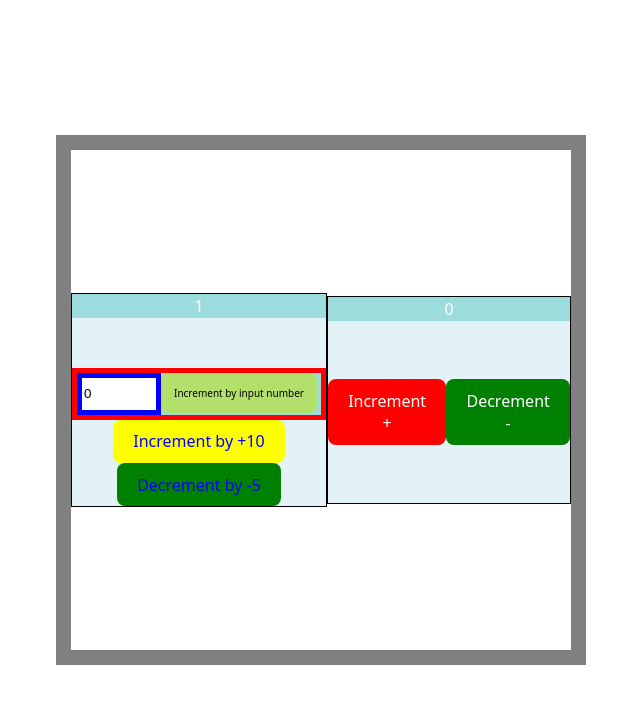
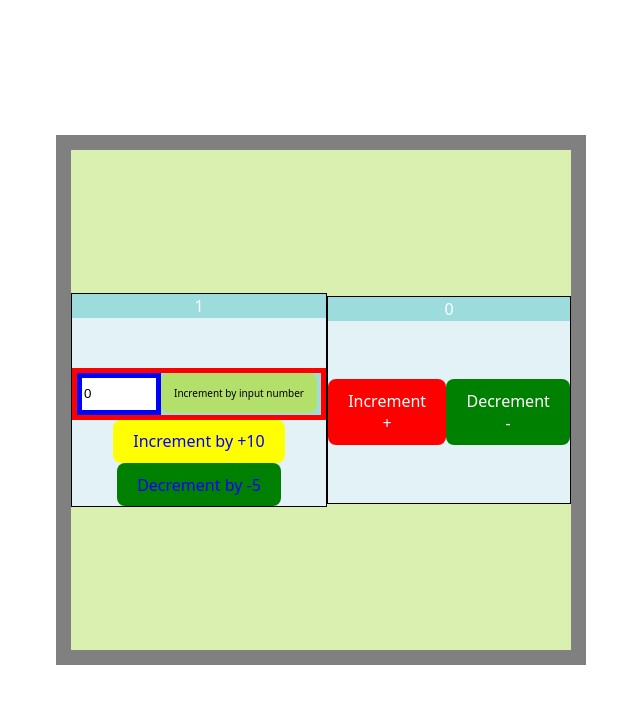
Before and after one commit to AkhileshVe/react-redux-toolkit, a React (Vite) app in the folder Reduxtoolkit/: page / in a window 1280 px wide. Shown: the top 704 px of the page, without its empty margins (319-959 px from the left). Built offline with nearby package versions, Linux system fonts and the light colour scheme.

Commit message:
code formate and fix color

```diff
--- a/Reduxtoolkit/src/Features/counter/Counter.jsx
+++ b/Reduxtoolkit/src/Features/counter/Counter.jsx
@@ -17,7 +17,7 @@
     <div>
       <div
         style={{
-          background: "white", border: "15px solid gray",
+          background: "#daf0b1ff", border: "15px solid gray",
           width: "500px", height: "500px", display: "flex",
           flexDirection: "row", alignItems: "center", justifyContent: "center"
         }}>
@@ -26,7 +26,7 @@
           color: "white", background: "#9ddcdc",
           marginBottom: "50px"
         }}>{count1}</div>
-          <div style={{  background: "#9ddcdc", border: "5px solid red", }}>
+          <div style={{ background: "#9ddcdc", border: "5px solid red", }}>
             <div style={{ display: "flex", flexDirection: "row" }}>   <input
               style={{
                 color: "black", background: "white", height:
@@ -64,8 +64,8 @@
             </button></div>
         </div>
         <div style={{ border: "1px solid black" }}>
-          <div style={{ color: "white", background: "#9ddcdc",  }}>{count}</div>
-          <div style={{ display:"flex", justifyContent:"center", alignItems:"center" , backgroundColor:"#e2f2f6", height:"182px"}}>
+          <div style={{ color: "white", background: "#9ddcdc", }}>{count}</div>
+          <div style={{ display: "flex", justifyContent: "center", alignItems: "center", backgroundColor: "#e2f2f6", height: "182px" }}>
             <button style={{ color: "white", background: "red" }}
               aria-label="Increment value"
               onClick={() => dispatch(increment())} >
--- a/Reduxtoolkit/src/Features/counter/colorSlice.jsx
+++ b/Reduxtoolkit/src/Features/counter/colorSlice.jsx
@@ -7,19 +7,19 @@
   name: 'color',
   initialState,
   reducers: {
-      colorchange: (state) => {
+    colorchange: (state) => {
       state.value += 10
     },
     colordecrement: (state) => {
       state.value -= 5
     },
     colorincrementByAmount: (state, action) => {
-      console.log(action,"edwsfgred")
+      console.log(action, "edwsfgred")
       state.value += Number(action.payload)
     },
   },
 })
 
 // Action creators are generated for each case reducer function
-export const { colorchange, colordecrement, colorincrementByAmount} = colorSlice.actions
+export const { colorchange, colordecrement, colorincrementByAmount } = colorSlice.actions
 export default colorSlice.reducer
--- a/Reduxtoolkit/src/Features/counter/counterSlice.jsx
+++ b/Reduxtoolkit/src/Features/counter/counterSlice.jsx
@@ -23,5 +23,5 @@
 })
 
 // Action creators are generated for each case reducer function
-export const { increment, decrement, incrementByAmount,  } = counterSlice.actions
+export const { increment, decrement, incrementByAmount, } = counterSlice.actions
 export default counterSlice.reducer
```
Lines whose indentation alone changed are shown as unchanged.
